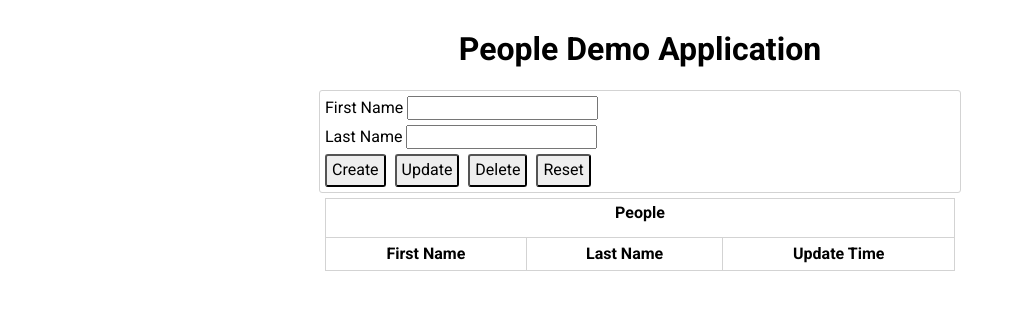
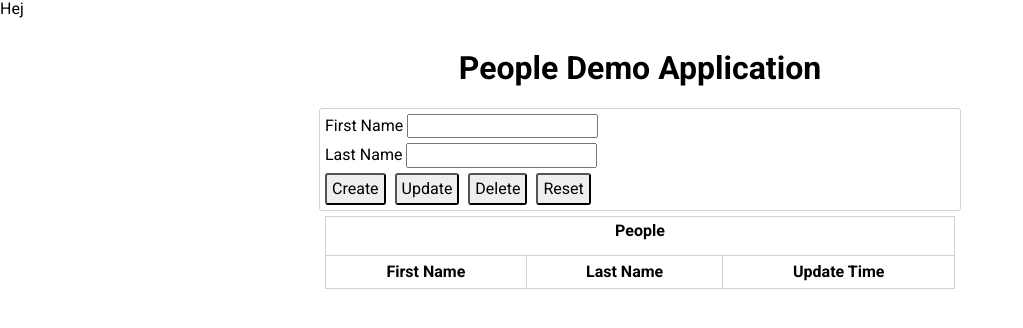
Before and after one commit to martinlarsalbert/REST_API_roll_damping, a Python web app: template templates/home.html in a window 1280 px wide. Shown: the top 328 px of the page, without its empty margins (0-1023 px from the left). Run offline with Jinja, Linux system fonts and the light colour scheme; the template is opened without the code that fills it, so the values that code supplies are empty.

Commit message:
Stupid commit

```diff
--- a/templates/home.html
+++ b/templates/home.html
@@ -1,5 +1,6 @@
 <!DOCTYPE html>
 <html lang="en">
+Hej
 <head>
     <meta charset="UTF-8">
     <title>Application Home Page</title>
```
